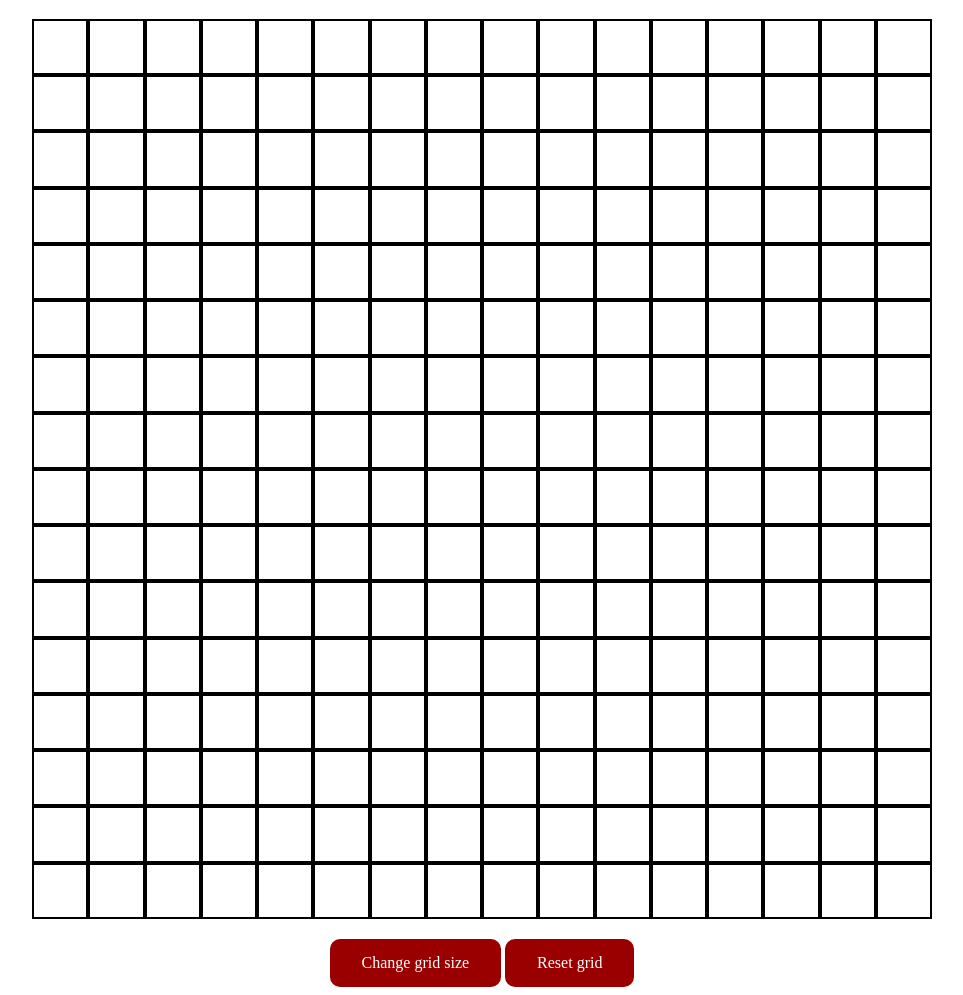
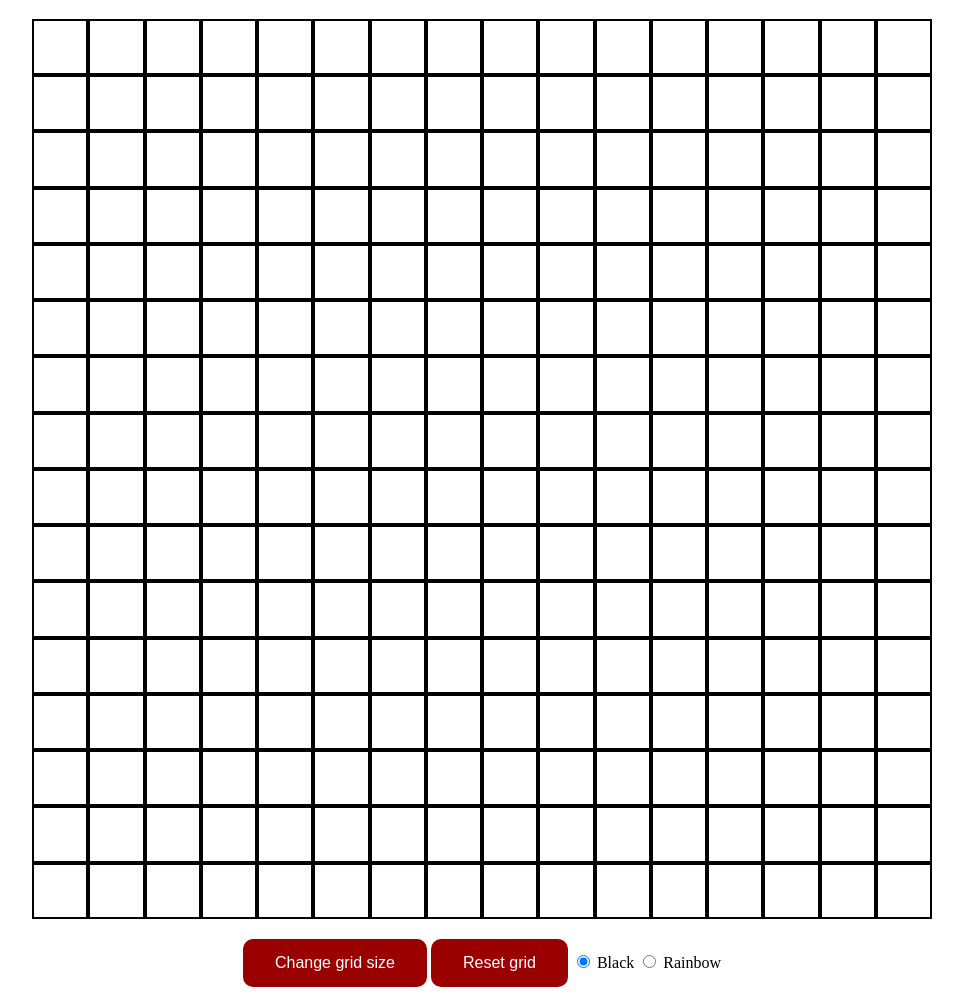
Before and after one commit to ashton-navarro01/etch-a-sketch, a plain HTML site: page index.html in a window 1280 px wide. Shown: the part 69-1064 px from the top of the page, without its empty margins (158-1121 px from the left). Drawn offline with Linux system fonts and the light colour scheme.

Commit message:
Added toggles between black and rainbow colours

```diff
--- a/index.html
+++ b/index.html
@@ -12,8 +12,18 @@
         <h1>ETCH-A-SKETCH</h1>
         <div id="block-container"></div>
         <div id="buttons-container">
-            <btn class="btn" id="change-size-btn">Change grid size</btn>
-            <btn class="btn" id="reset-btn">Reset grid</btn>
+            <button class="btn" id="change-size-btn">Change grid size</button>
+            <button class="btn" id="reset-btn">Reset grid</button>
+
+            <label>
+                <input class="colour-picker" type="radio" name="colour-mode" id="black" checked>
+                Black
+            </label>
+
+            <label>
+                <input class="colour-picker" type="radio" name="colour-mode" id="rainbow">
+                Rainbow
+            </label>
         </div>
     </body>
 </html>
--- a/main.js
+++ b/main.js
@@ -2,6 +2,10 @@ function generateGrid(size){
     const container = document.getElementById("block-container");
     container.innerHTML = "";
     const squareSize = 900 / size;
+
+    const blackRadio = document.getElementById("black");
+    const rainbowRadio = document.getElementById("rainbow");
+
     for(let i = 0; i < (size ** 2); i++){
         // Create the square and add css styling to it
         let square = document.createElement("div");
@@ -9,12 +13,18 @@ function generateGrid(size){
 
         square.style.width = `${squareSize}px`;
 
+        // Rainbow
         square.addEventListener('mouseenter', function() {
-            // Don't change colour if square is already coloured
-            if(square.dataset.hovered === "true") return;
+            if(blackRadio.checked) {
+                if(square.dataset.hovered === "true") return;
+                square.style.backgroundColor = "black"
+            }
 
-            const color = getRandomColour();
-            square.style.backgroundColor = `${color}`
+            else if(rainbowRadio.checked) {
+                if(square.dataset.hovered === "true") return;
+                const color = getRandomColour();
+                square.style.backgroundColor = `${color}`
+            }
             square.dataset.hovered = "true";
         })
 
@@ -23,16 +33,12 @@ function generateGrid(size){
     }
 }
 
-// Source - https://stackoverflow.com/a
-// Posted by AKX
-// Retrieved 2025-11-18, License - CC BY-SA 4.0
 function getRandomColour() {
   const r = Math.floor(Math.random() * 256);
   const g = Math.floor(Math.random() * 256);
   const b = Math.floor(Math.random() * 256);
   return "rgb(" + r + "," + g + "," + b + ")";
 }
-
 
 function setupButtons(){
     const sizeBtn = document.getElementById("change-size-btn");
```
